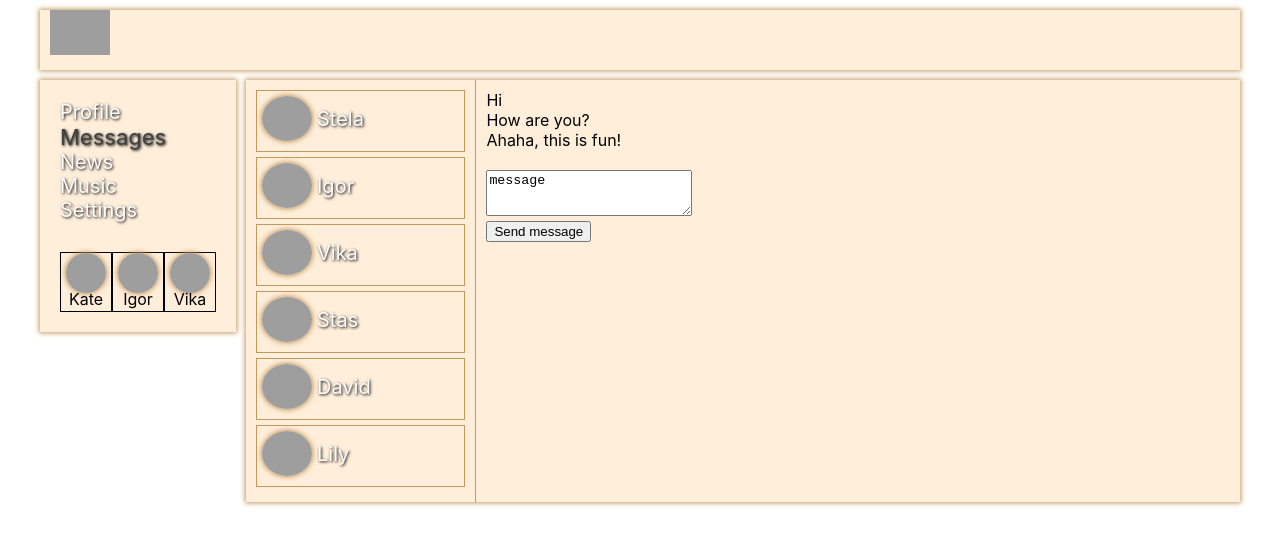
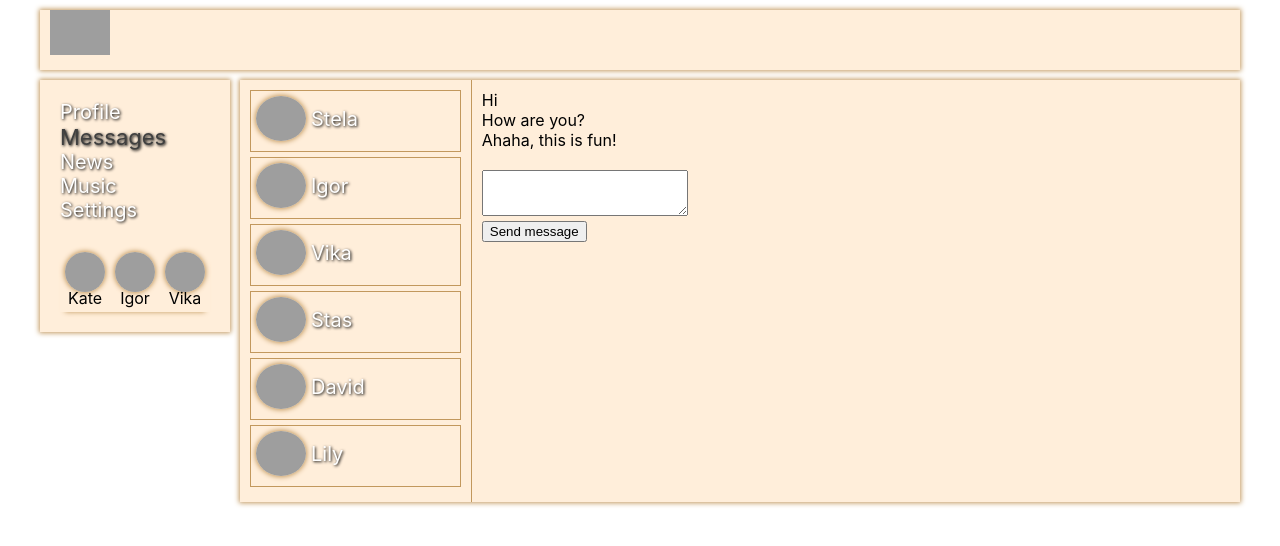
Before and after one commit to Yuriy1771/social-network-repeat, a React (Create React App) app: page /dialogs in a window 1280 px wide. Shown: the top 546 px of the page. Built offline with nearby package versions, Linux system fonts and the light colour scheme; grey boxes are pictures that could not be loaded.

Commit message:
Рефакторинг кода

```diff
--- a/src/Components/Dialogs/Dialogs.jsx
+++ b/src/Components/Dialogs/Dialogs.jsx
@@ -22,12 +22,14 @@ function Dialogs(props) {
 
     let onAddMessage = () => {
         props.addMessage();
+
     }
 
-    let updateNewMessageText = () => {
+    let onMessageChange = () => {
         let text = newAddMessage.current.value;
         props.updateNewMessageText(text);
     }
+
     return (
         <div className={classes.dialogs}>
             <div className={classes.dialogsItem}>
@@ -37,8 +39,9 @@ function Dialogs(props) {
                 {newMessage}
                 <div className={classes.addMessage}>
                     <textarea ref={newAddMessage}
-                              onChange={updateNewMessageText}
-                              value={props.newMessageText}/>
+                              value={props.newMessageText}
+                              onChange={ onMessageChange }
+                    />
                     <div className={classes.addMessageBtn}>
                         <button onClick={onAddMessage}>Send message</button>
                     </div>
--- a/src/Components/Navbar/Sidebar/Sidebar.module.css
+++ b/src/Components/Navbar/Sidebar/Sidebar.module.css
@@ -3,25 +3,23 @@
     grid-template-columns: 1fr 1fr 1fr;
     grid-template-rows: 60px;
     grid-template-areas: 'l c r';
+    box-shadow: 0 5px 5px -5px #c2985d;
 }
 
 .sidebarBlockLeft {
     grid-area: l;
     width: 50px;
     height: auto;
-    border: 1px solid black;
 }
 
 .sidebarBlockCenter {
     grid-area: c;
     width: 50px;
-    border: 1px solid black;
 }
 
 .sidebarBlockRight {
     grid-area: r;
     width: 50px;
-    border: 1px solid black;
 }
 
 .sidebarName {
--- a/src/Redux/state.js
+++ b/src/Redux/state.js
@@ -1,4 +1,5 @@
-import {rerenderEntireTree} from "../render";
+let rerenderEntireTree = () => {
+}
 
 let state = {
     profilePage: {
@@ -46,7 +47,7 @@ let state = {
             {id: 2, message: 'How are you?'},
             {id: 3, message: 'Ahaha, this is fun!'},
         ],
-        newMessageText: 'message',
+        newMessageText: '',
     },
     sidebar: [
         {
@@ -67,7 +68,7 @@ let state = {
     ]
 }
 
-export let addPost = () => {
+export const addPost = () => {
     let newPost = {
         message: state.profilePage.newPostText,
         likesCount: '0',
@@ -79,24 +80,30 @@ export let addPost = () => {
     rerenderEntireTree(state);
 }
 
-export let updateNewPostText = (newText) => {
+export const updateNewPostText = (newText) => {
     state.profilePage.newPostText = newText;
     rerenderEntireTree(state);
 }
 
-export let addMessage = () => {
+export const addMessage = () => {
     let newMessage = {
         id: 4,
         message: state.dialogsPage.newMessageText,
     }
+
     state.dialogsPage.messages.push(newMessage);
     state.dialogsPage.newMessageText = '';
-    rerenderEntireTree(state)
+    rerenderEntireTree(state);
 }
 
-export let updateNewMessageText = (newText) => {
+export const updateNewMessageText = (newText) => {
     state.dialogsPage.newMessageText = newText;
     rerenderEntireTree(state);
+}
+
+
+export const subscribe = (observer) => {
+    rerenderEntireTree = observer;
 }
 
 window.state = state;
--- a/src/index.js
+++ b/src/index.js
@@ -1,10 +1,30 @@
 import React from 'react';
 import './index.css';
 import reportWebVitals from './reportWebVitals';
-import state, {addPost} from './Redux/state';
-import {rerenderEntireTree} from "./render";
+import state, {subscribe} from './Redux/state';
+import ReactDOM from "react-dom/client";
+import {BrowserRouter} from "react-router-dom";
+import App from "./App";
+import {addMessage, addPost, updateNewMessageText, updateNewPostText,} from "./Redux/state";
 
-
+const root = ReactDOM.createRoot(document.getElementById('root'));
+let rerenderEntireTree = () => {
+    root.render(
+        <React.StrictMode>
+            <BrowserRouter>
+                <App
+                    state={state}
+                    addPost={addPost}
+                    updateNewPostText={updateNewPostText}
+                    addMessage={addMessage}
+                    updateNewMessageText={updateNewMessageText}
+                />
+            </BrowserRouter>
+        </React.StrictMode>
+    );
+}
 rerenderEntireTree(state);
 
+subscribe(rerenderEntireTree);
+
 reportWebVitals();
--- a/src/render.js
+++ /dev/null
@@ -1,22 +0,0 @@
-import ReactDOM from "react-dom/client";
-import React from "react";
-import {BrowserRouter} from "react-router-dom";
-import App from "./App";
-import {addMessage, addPost, updateNewMessageText, updateNewPostText,} from "./Redux/state";
-
-const root = ReactDOM.createRoot(document.getElementById('root'));
-export let rerenderEntireTree = (state) => {
-    root.render(
-        <React.StrictMode>
-            <BrowserRouter>
-                <App
-                    state={state}
-                    addPost={addPost}
-                    updateNewPostText={updateNewPostText}
-                    addMessage={addMessage}
-                    updateNewMessageText={updateNewMessageText}
-                />
-            </BrowserRouter>
-        </React.StrictMode>
-    );
-}
```
